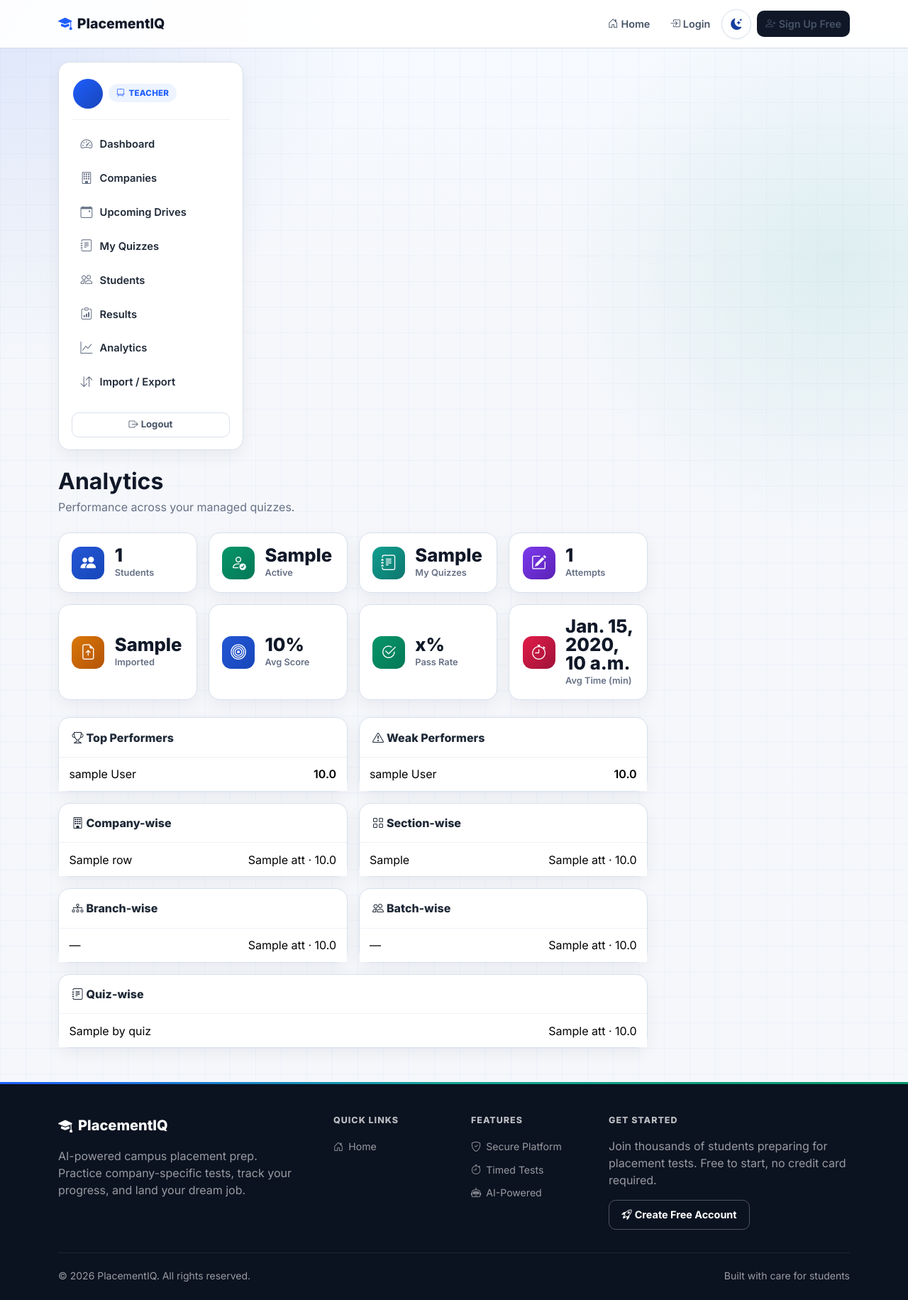
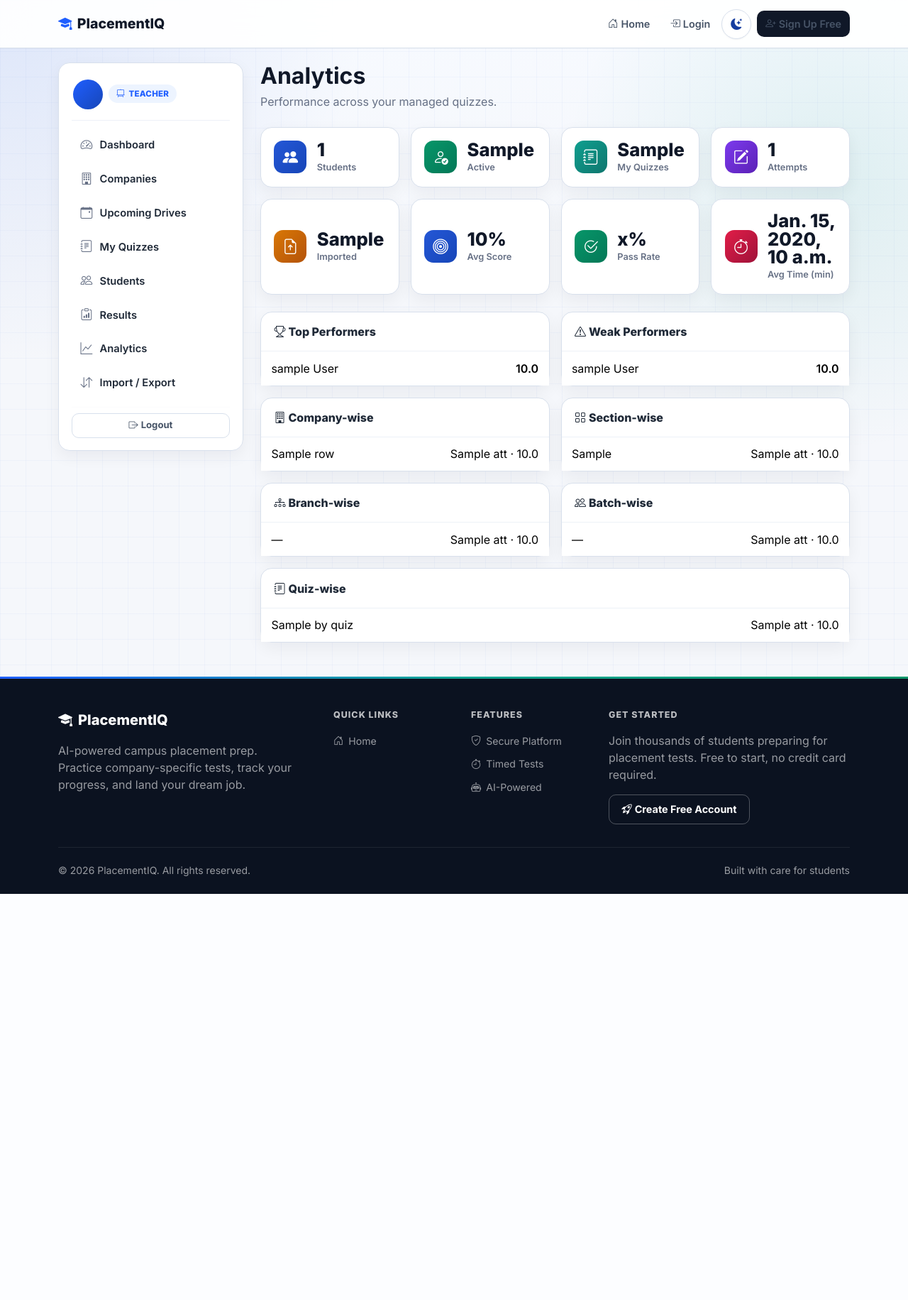
Before and after one commit to Amleshkumar01/QuizApp, a Django app: template Quiz_app/templates/teacher/analytics.html in a window 1280 px wide. Shown: the whole page at 71% size. After the commit the page ends 1259 px from the top, so only its background shows below. Run offline with Django 3.2, Linux system fonts and the light colour scheme; the template is opened without the code that fills it: most values are stand-ins (such as "Sample title", 1, 10 or a date in 2020); parts of the project's set-up code (start-up, migrations or seed data) failed here and were passed over.

Commit message:
Fix teacher layout: content wrapped below sidebar (remove row gap)

```diff
--- a/Quiz_app/static/css/style.css
+++ b/Quiz_app/static/css/style.css
@@ -1768,10 +1768,8 @@ h6 {
 /* ═══════════════════════════════════════════════════════════════════════
    Teacher / Staff panel
    ═══════════════════════════════════════════════════════════════════════ */
-.teacher-layout {
-    gap: 1.5rem;
-}
-
+/* NOTE: never put `gap` on a Bootstrap .row — it breaks the 12-col width math
+   and wraps the main column below the sidebar. Use column gutters instead. */
 .teacher-sidebar {
     position: sticky;
     top: 88px;
--- a/Quiz_app/templates/teacher/base_teacher.html
+++ b/Quiz_app/templates/teacher/base_teacher.html
@@ -2,7 +2,7 @@
 {% block title %}{% block teacher_title %}Teacher{% endblock %} | PlacementIQ{% endblock %}
 
 {% block content %}
-<div class="row teacher-layout">
+<div class="row g-4 teacher-layout">
     <!-- Sidebar -->
     <div class="col-lg-3">
         <aside class="teacher-sidebar">
```
